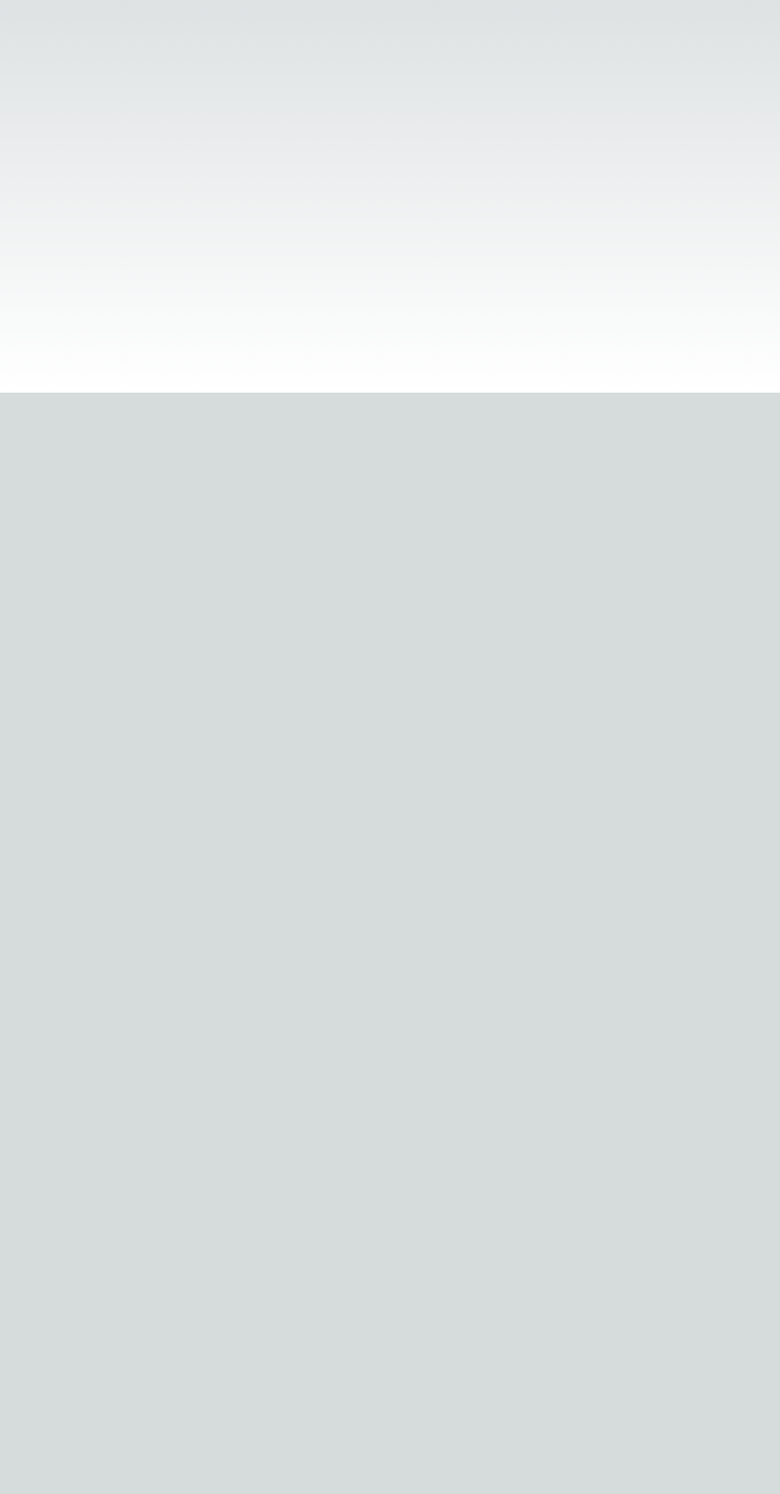
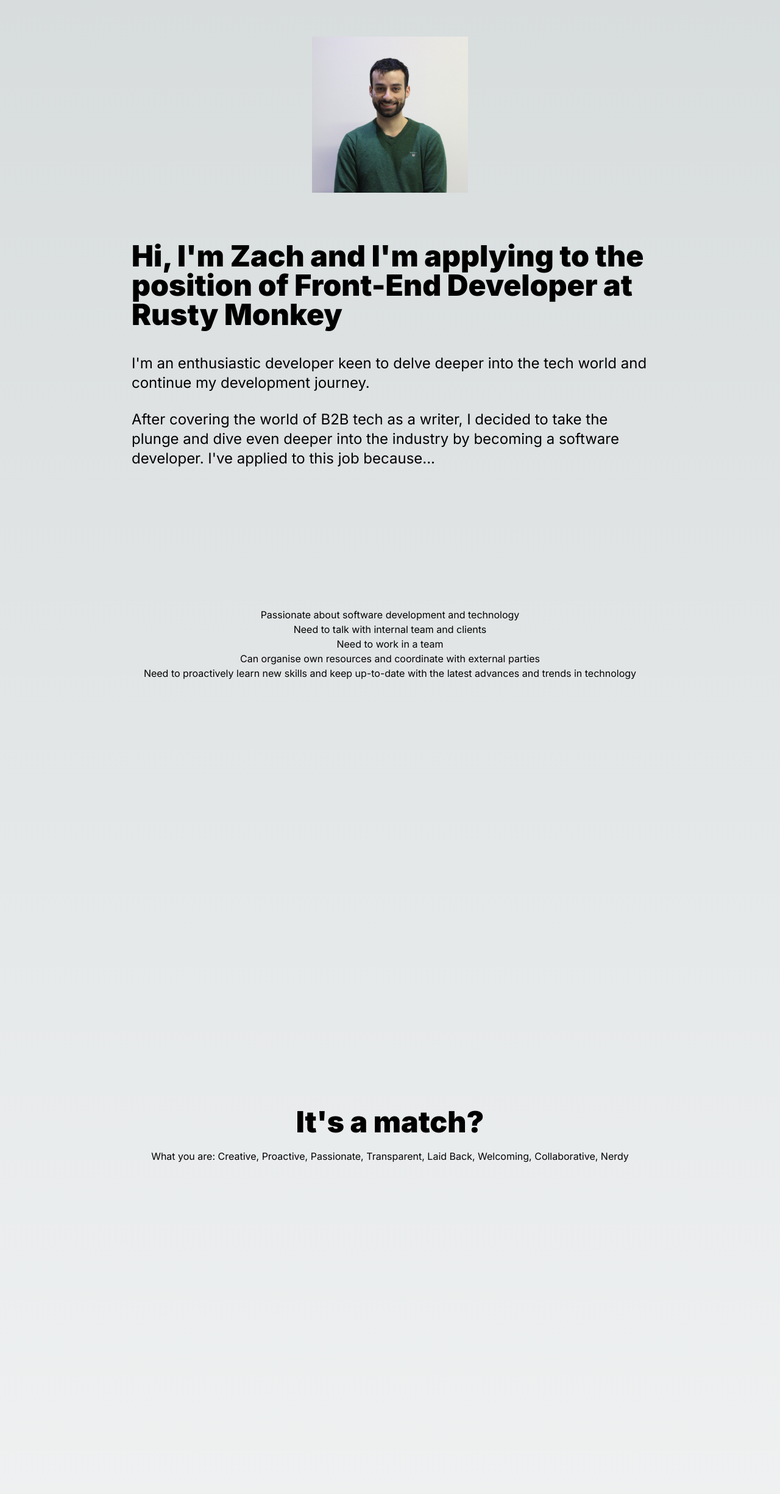
Before and after one commit to zamarz/rm-site, a Next.js app: page / in a window 1280 px wide. Shown: the part 156-2606 px from the top of the page at 61% size. Before the commit the page ends 800 px from the top, so only its background shows below. Built offline with nearby package versions, Linux system fonts and the light colour scheme.

Commit message:
add more detail to sections

```diff
--- a/app/page.tsx
+++ b/app/page.tsx
@@ -1,10 +1,17 @@
-import Image from "next/image";
+import Extra from "@/components/Extra";
+import Intro from "@/components/Intro";
+import Match from "@/components/Match";
+import Skills from "@/components/Skills";
+import WhyMe from "@/components/WhyMe";
 
 export default function Home() {
   return (
     <main className="flex min-h-screen flex-col items-center justify-between p-24">
-
-
+      <Intro />
+      <WhyMe />
+      <Match />
+      <Skills />
+      <Extra />
     </main>
   );
 }
--- a/components/Extra.tsx
+++ b/components/Extra.tsx
@@ -1,14 +1,15 @@
-import React from 'react'
 
 const Extra = () => {
   return (
-    <div>
-        <div>
-            <h2>Is there anything else you should know about me?</h2>
+    <section className="px-10 py-10 mx-auto container min-h-screen">
+    <div className="py-10 mx-10 px-10">
+        <div className="flex flex-row items-center py-5 ">
+            <h2 className="font-black text-5xl py-5">Is there anything else you should know about me?</h2>
             <p>Big fan of hybrid working and four day week. Wrote an opinion piece on it here..</p>
             <p>I volunteer with Code Your Future, a non-profit that helps marginalised people learn how to code</p>
         </div>
     </div>
+    </section>
   )
 }
 
--- a/components/Intro.tsx
+++ b/components/Intro.tsx
@@ -1,13 +1,42 @@
+import Image from "next/image"
 
 const Intro = () => {
   return (
-    <div>
-        <div>
-            <p>
-                Hi, I'm Zach and I'm applying to the position of Front-End Developer at Rusty Monkey
-            </p>
+    <section className="px-10 py-10 mx-auto container min-h-screen">
+
+    <div className="py-10 mx-10 px-10">
+        <div className="flex flex-col text-center justify-center items-center py-10">
+        <div className="h-64 w-96 relative">
+          <Image
+            src={"/ZM_profile.jpg"}
+            className="w-full h-auto sm:w-auto sm:max-w-lg mx-auto rounded-lg"
+            alt="A portrait image of the developer"
+            layout="fill"
+            objectFit="contain"
+          />
+        </div>
+
+        </div>
+
+        <div className="flex flex-row items-center py-5 ">
+          <h2 className="font-black text-5xl py-5">Hi, I'm Zach and I'm applying to the position of Front-End Developer at Rusty Monkey</h2>
+        </div>
+        <p className="text-2xl">
+          I'm an enthusiastic developer keen to delve deeper into the tech world
+          and continue my development journey.
+        </p>
+
+        <div className="py-7  text-xl lg:text-2xl">
+          <p>
+            After covering the world of B2B tech as a writer, I decided to take
+            the plunge and dive even deeper into the industry by becoming a
+            software developer.
+
+            I've applied to this job because...
+          </p>
         </div>
     </div>
+    </section>
   )
 }
 
--- a/components/Match.tsx
+++ b/components/Match.tsx
@@ -1,12 +1,14 @@
 
 const Match = () => {
   return (
-    <div>
-        <div>
-          <h2>It's a match?</h2>
+    <section className="px-10 py-10 mx-auto container min-h-screen">
+    <div className="py-10 mx-10 px-10">
+        <div className="flex flex-col text-center justify-center items-center py-10">
+          <h2 className="font-black text-5xl py-5">It's a match?</h2>
             What you are: Creative, Proactive, Passionate, Transparent, Laid Back, Welcoming, Collaborative, Nerdy
         </div>
     </div>
+    </section>
   )
 }
 
--- a/components/Skills.tsx
+++ b/components/Skills.tsx
@@ -1,8 +1,9 @@
 
 const Skills = () => {
   return (
-    <div>
-        <div>What do I know?
+    <section className="px-10 py-10 mx-auto container min-h-screen">
+    <div className="py-10 mx-10 px-10">
+        <div className="flex flex-row items-center py-5 ">What do I know?
             </div>
             <div>
                 <p>I studied at a bootcamp which equipped me with...</p>
@@ -10,6 +11,7 @@
                 <p>Want to see my work? Head to my portfolio and find links to my project live sites and code </p>
             </div>
             </div>
+            </section>
   )
 }
 
--- a/components/WhyMe.tsx
+++ b/components/WhyMe.tsx
@@ -1,9 +1,9 @@
-import React from 'react'
 
 const WhyMe = () => {
   return (
-    <div>
-        <div>
+    <section className="px-10 py-10 mx-auto container min-h-screen">
+    <div className="py-10 mx-10 px-10">
+        <div className="flex flex-col text-center justify-center items-center py-10">
             <p>
             Passionate about software development and technology
             </p>
@@ -13,6 +13,7 @@
             <p>Need to proactively learn new skills and keep up-to-date with the latest advances and trends in technology</p>
         </div>
     </div>
+    </section>
   )
 }
 
```
Also changed, not shown: package.json (+5 -4 lines), public/ZM_profile.jpg (added), 1 other file (tests, documents, lock files or other folders).
